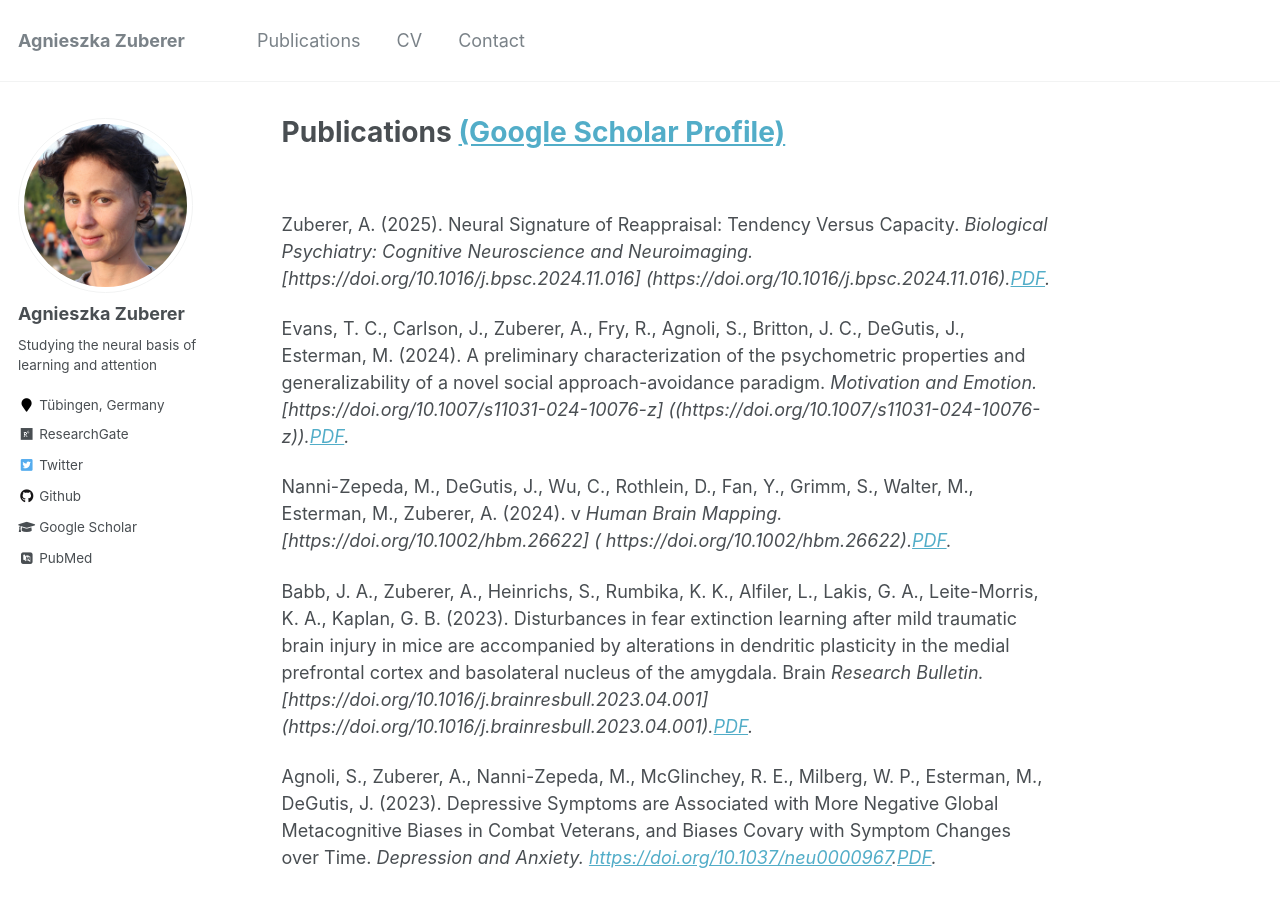
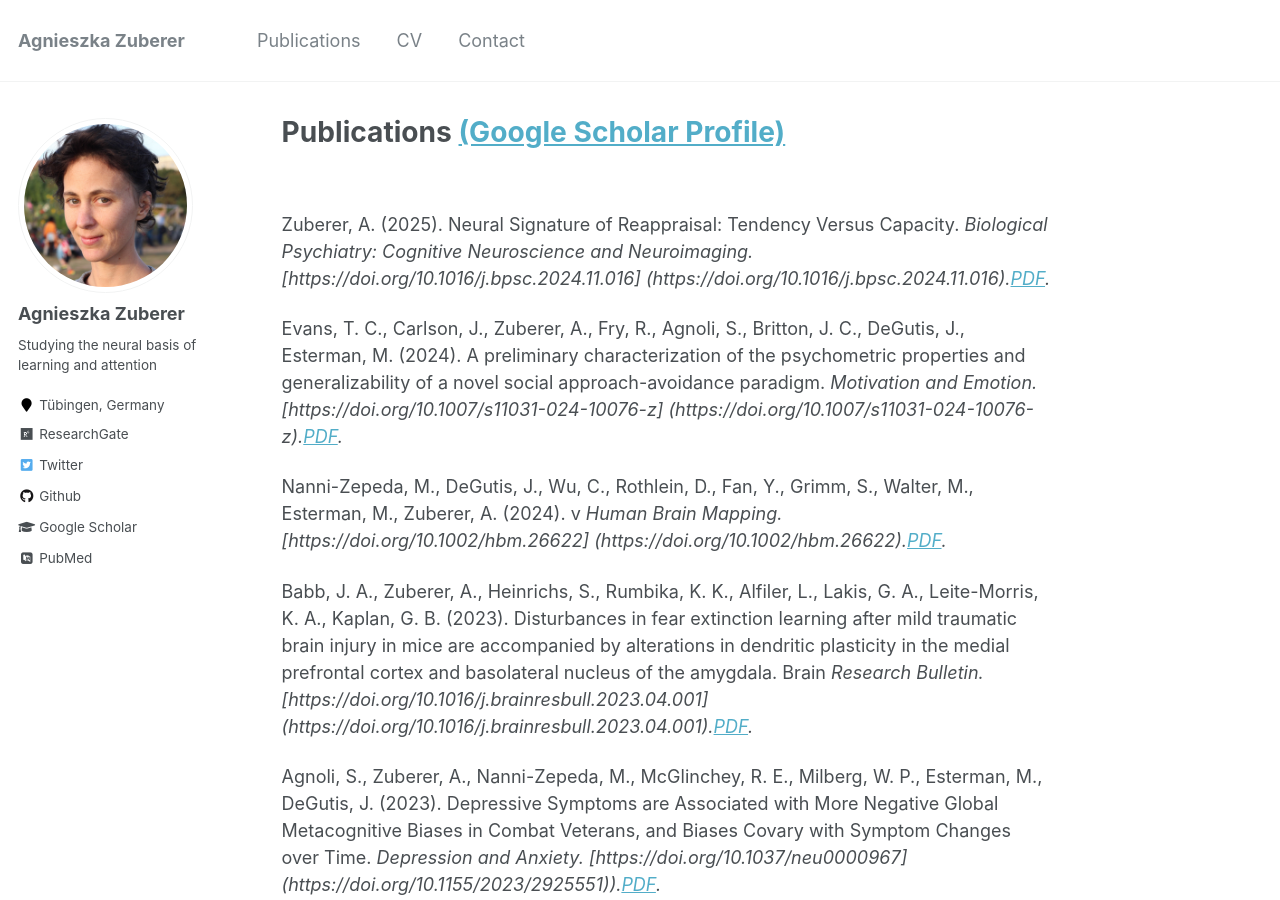
Before and after one commit to azuberer/azuberer.github.io, a Jekyll site: the page built from _pages/publications.md, in a window 1280 px wide and 900 px high. Built offline with Jekyll 4.4.1, drawn with Linux system fonts in a browser that asks for light colours; some web fonts are replaced; part of the change alters nothing that is shown.

Commit message:
Update publications.md

```diff
--- a/_pages/publications.md
+++ b/_pages/publications.md
@@ -12,18 +12,18 @@ Zuberer, A. (2025). Neural Signature of Reappraisal: Tendency Versus Capacity. <
 
 Evans, T. C., Carlson, J., Zuberer, A., Fry, R., Agnoli, S., Britton, J. C., DeGutis, J., Esterman, M. (2024). A preliminary characterization of the psychometric properties and generalizability of a novel social approach-avoidance paradigm. <i>Motivation and Emotion<i>.
 [https://doi.org/10.1007/s11031-024-10076-z]
-((https://doi.org/10.1007/s11031-024-10076-z)).[PDF](http://azuberer.github.io/files/EvansPreliminary2024.pdf).
+(https://doi.org/10.1007/s11031-024-10076-z).[PDF](http://azuberer.github.io/files/EvansPreliminary2024.pdf).
 
 Nanni-Zepeda, M., DeGutis, J., Wu, C., Rothlein, D., Fan, Y., Grimm, S., Walter, M., Esterman, M., Zuberer, A. (2024). v <i>Human Brain Mapping.<i>
 [https://doi.org/10.1002/hbm.26622]
-( https://doi.org/10.1002/hbm.26622).[PDF](http://azuberer.github.io/files/NanniNeural2024.pdf).
+(https://doi.org/10.1002/hbm.26622).[PDF](http://azuberer.github.io/files/NanniNeural2024.pdf).
 
 Babb, J. A., Zuberer, A., Heinrichs, S., Rumbika, K. K., Alfiler, L., Lakis, G. A., Leite-Morris, K. A., Kaplan, G. B. (2023). Disturbances in fear extinction learning after mild traumatic brain injury in mice are accompanied by alterations in dendritic plasticity in the medial prefrontal cortex and basolateral nucleus of the amygdala. Brain <i>Research Bulletin.<i>
 [https://doi.org/10.1016/j.brainresbull.2023.04.001]
 (https://doi.org/10.1016/j.brainresbull.2023.04.001).[PDF](http://azuberer.github.io/files/BabbDisturbances2023.pdf).
 
 
-Agnoli, S., Zuberer, A., Nanni-Zepeda, M., McGlinchey, R. E., Milberg, W. P., Esterman, M., DeGutis, J. (2023). Depressive Symptoms are Associated with More Negative Global Metacognitive Biases in Combat Veterans, and Biases Covary with Symptom Changes over Time. <i>Depression and Anxiety.<i> [https://doi.org/10.1037/neu0000967](https://doi.org/10.1155/2023/2925551]
+Agnoli, S., Zuberer, A., Nanni-Zepeda, M., McGlinchey, R. E., Milberg, W. P., Esterman, M., DeGutis, J. (2023). Depressive Symptoms are Associated with More Negative Global Metacognitive Biases in Combat Veterans, and Biases Covary with Symptom Changes over Time. <i>Depression and Anxiety.<i> [https://doi.org/10.1037/neu0000967]
 (https://doi.org/10.1155/2023/2925551)).[PDF](http://azuberer.github.io/files/AgnoliDepressive2023.pdf).
 
 
```
